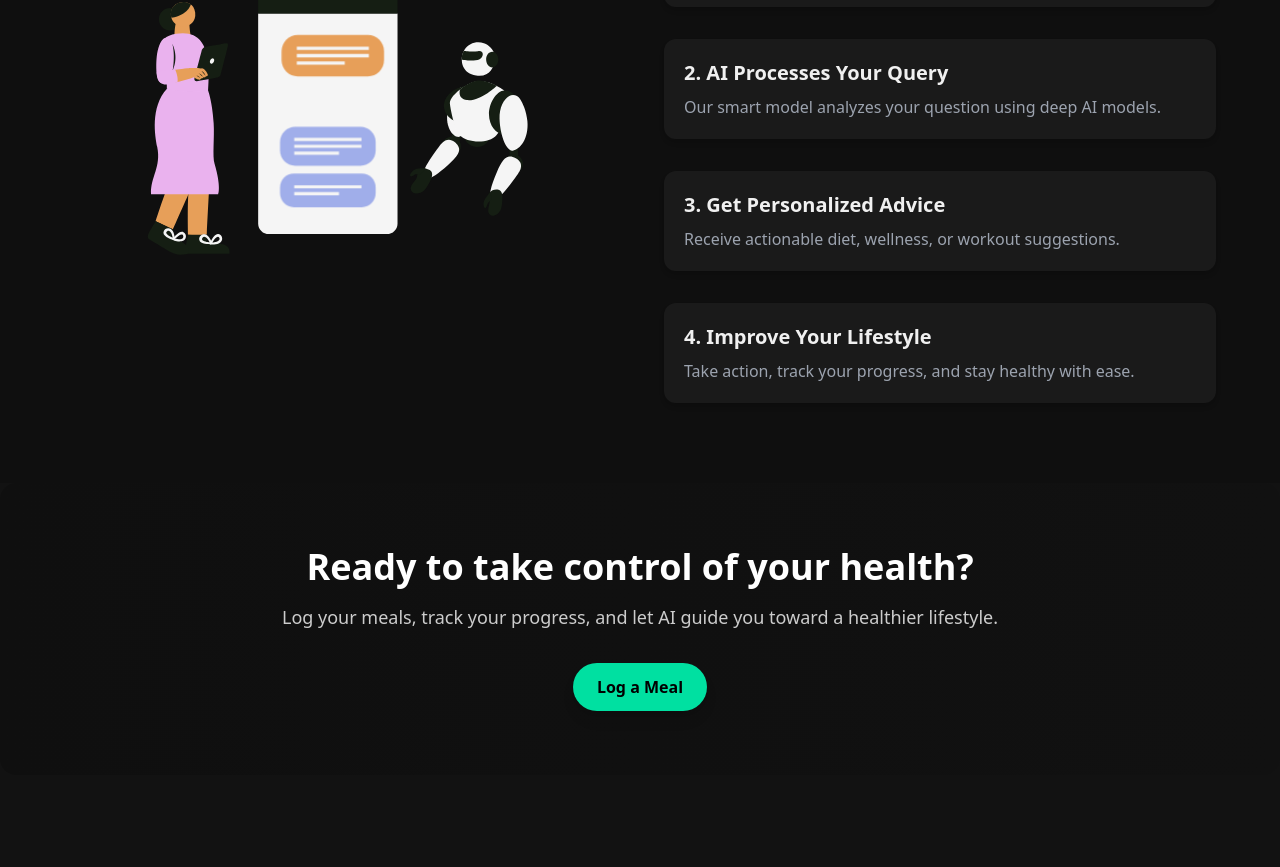
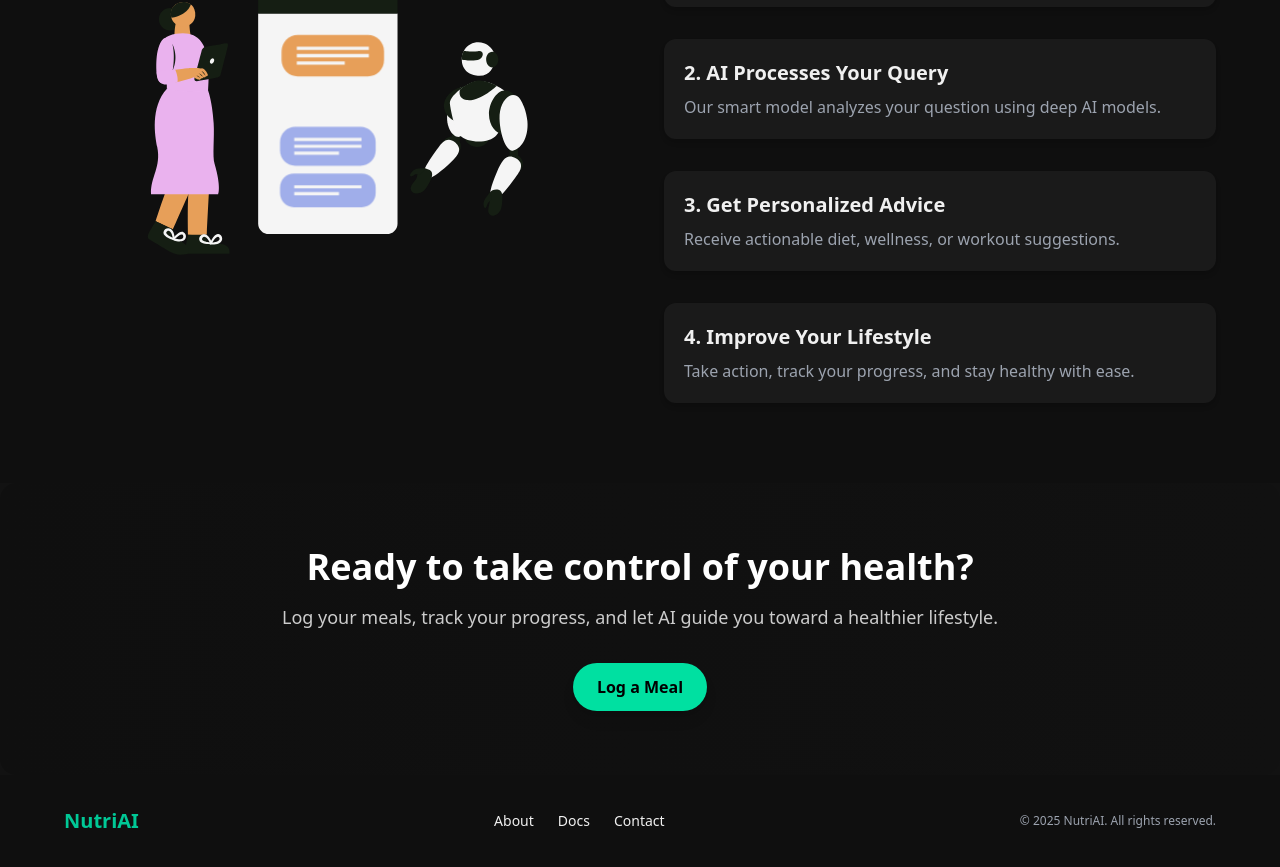
Before and after one commit to coder-nitin07/ai-health-nutrition-assistant, a React (Vite) app in the folder frontend/: page /home in a window 1280 px wide. Shown: the part 2425-3292 px from the top of the page. Before the commit the page ends 3200 px from the top, so only its background shows below. Built offline with nearby package versions, Linux system fonts and the light colour scheme; no server answers.

Commit message:
Create Footer

```diff
--- a/frontend/src/App.css
+++ b/frontend/src/App.css
@@ -11,3 +11,7 @@ body {
   overflow-x: hidden;
   overflow-y: auto;
 }
+
+html {
+  scroll-behavior: smooth;
+}
--- /dev/null
+++ b/frontend/src/components/Footer.jsx
@@ -0,0 +1,35 @@
+import { Link } from "react-router-dom";
+
+const Footer = ()=>{
+    return (
+        <footer className="bg-[#0F0F0F] text-[#F0F0F0] py-8 px-4 sm:px-8">
+            <div className="max-w-6xl mx-auto flex flex-col md:flex-row justify-between items-center gap-6">
+
+                {/* Brand */}
+                <div className="text-xl font-bold text-[#00C896]">
+                    NutriAI
+                </div>
+
+                {/* Links */}
+                <div className="flex gap-6 text-sm">
+                    <Link to="/about" className="hover:text-[#00E0A1] transition">
+                        About
+                    </Link>
+                    <Link to="/docs" className="hover:text-[#00E0A1] transition">
+                        Docs
+                    </Link>
+                    <Link to="/contact" className="hover:text-[#00E0A1] transition">
+                        Contact
+                    </Link>
+                </div>
+
+                 {/* Copyright */}
+                <p className="text-xs text-gray-400">
+                    © {new Date().getFullYear()} NutriAI. All rights reserved.
+                </p>
+            </div>
+        </footer>
+    )
+};
+
+export default Footer;
--- a/frontend/src/components/HowItWorksSection.jsx
+++ b/frontend/src/components/HowItWorksSection.jsx
@@ -23,7 +23,7 @@ const steps = [
 
 const HowItWorksSection = ()=>{
     return (
-        <section className="bg-[#0F0F0F] text-[#F0F0F0] px-6 md:px-16 py-20">
+        <section className="bg-[#0F0F0F] text-[#F0F0F0] px-6 md:px-16 py-20" id="docs">
             <div className="max-w-7xl mx-auto grid md:grid-cols-2 gap-12 items-center">
 
 
--- a/frontend/src/pages/Home.jsx
+++ b/frontend/src/pages/Home.jsx
@@ -1,6 +1,7 @@
 import AboutSection from '../components/AboutSection'
 import CTASection from '../components/CTASection'
 import FeatureSection from '../components/FeatureSection'
+import Footer from '../components/Footer'
 import HeroSection from '../components/HeroSection'
 import HowItWorksSection from '../components/HowItWorksSection'
 import Navbar from '../components/Navbar'
@@ -16,6 +17,7 @@ const Home = () => {
       <FeatureSection />
       <HowItWorksSection />
       <CTASection />
+      <Footer />
     </>
   )
 }
```
Also changed, not shown: frontend/src/components/ProtectedRoute.jsx (added).
